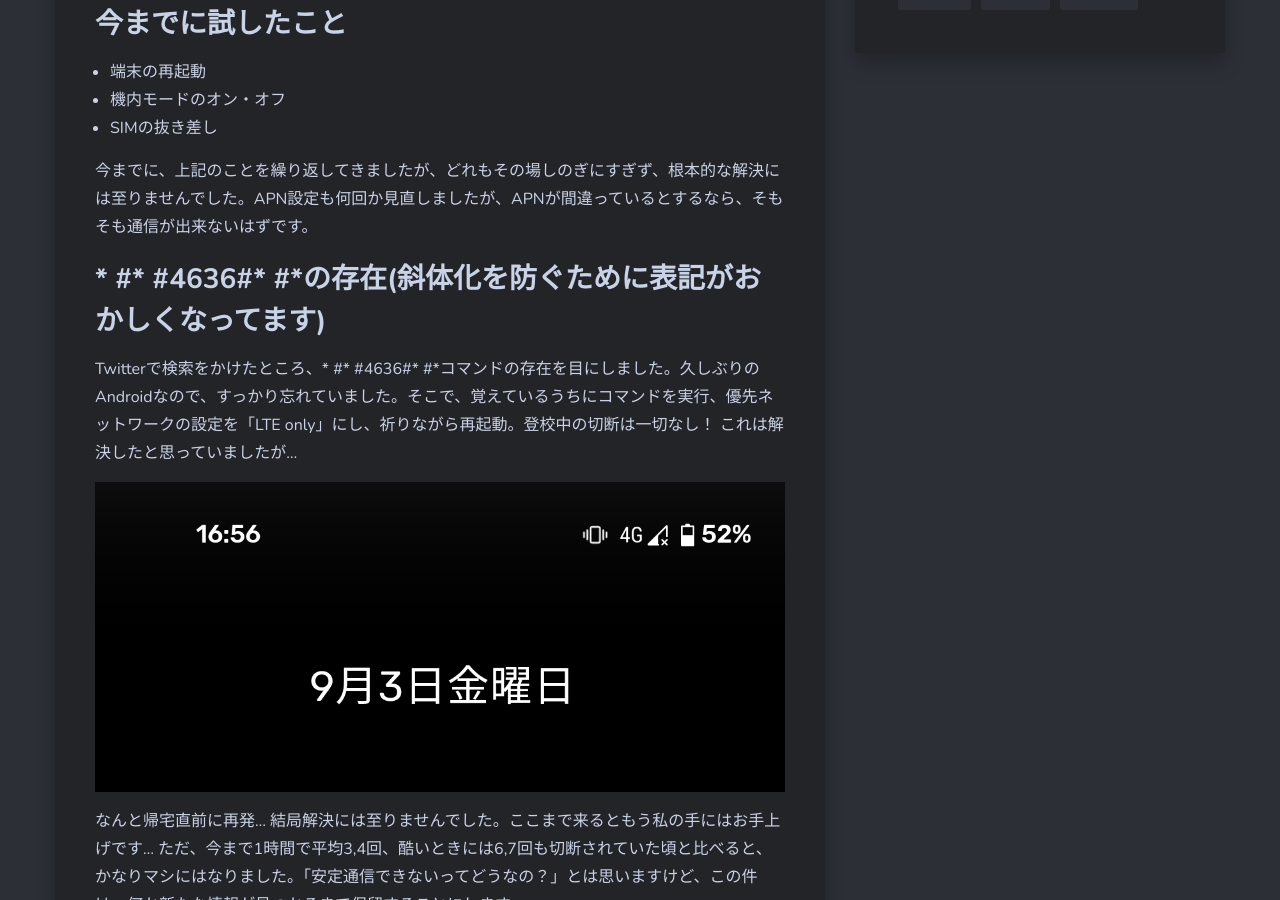
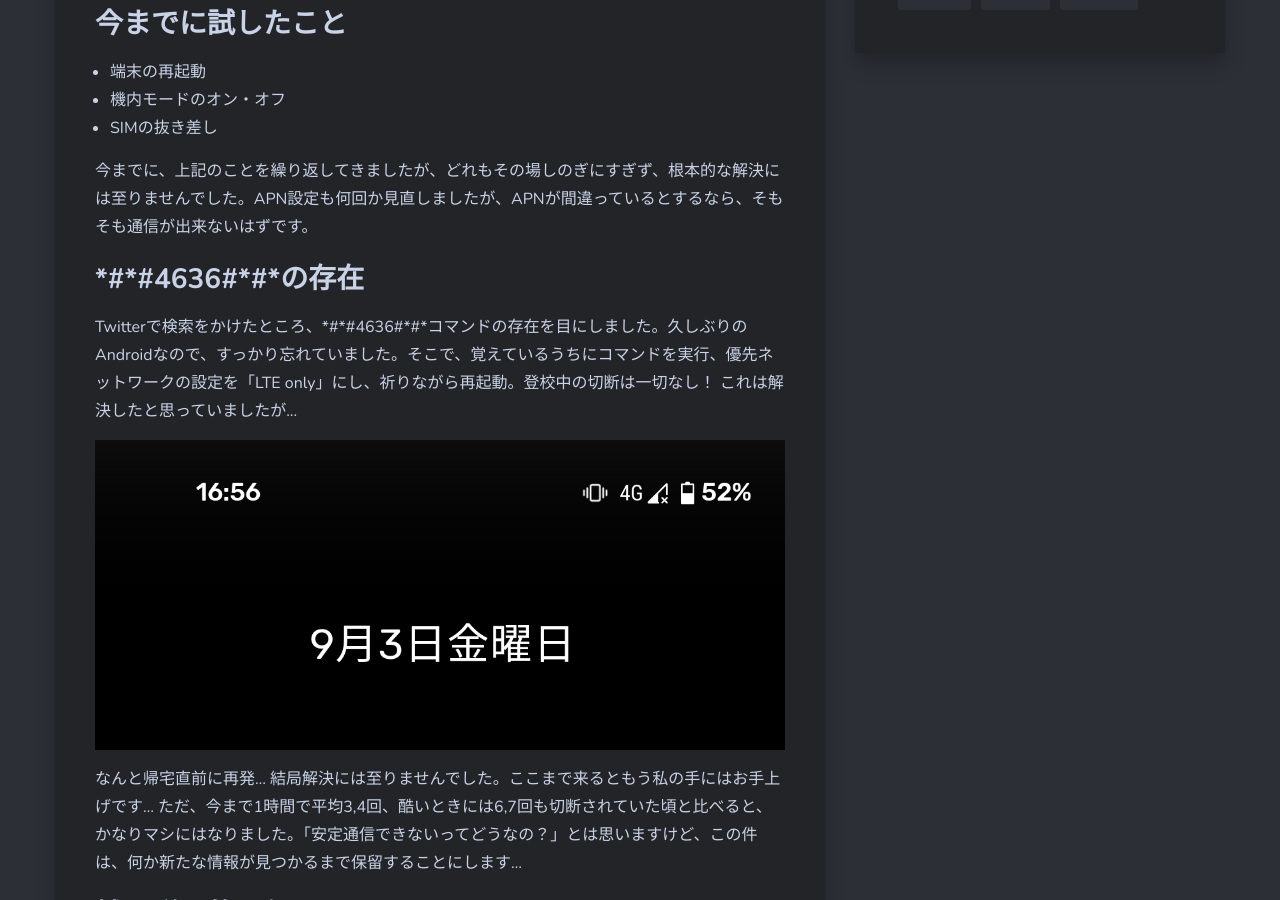
Before and after one commit to RP-800/RP-800.github.io, a Jekyll site: the page built from _posts/2021-09-03-20210903.markdown, in a window 1280 px wide and 900 px high, scrolled down 1656 px. Built offline with Jekyll 4.4.1, drawn with Linux system fonts in a browser that asks for light colours; nearby versions of some CDN libraries; comment, search, counter and statistics services are not loaded.

Commit message:
Update 2021-09-03-20210903.markdown

```diff
--- a/_posts/2021-09-03-20210903.markdown
+++ b/_posts/2021-09-03-20210903.markdown
@@ -20,8 +20,10 @@ Pixel 4aに乗り換えてから、画像のように、4Gの表記はあるも
 
 今までに、上記のことを繰り返してきましたが、どれもその場しのぎにすぎず、根本的な解決には至りませんでした。APN設定も何回か見直しましたが、APNが間違っているとするなら、そもそも通信が出来ないはずです。
 
-## * #* #4636#* #*の存在(斜体化を防ぐために表記がおかしくなってます)
-Twitterで検索をかけたところ、* #* #4636#* #*コマンドの存在を目にしました。久しぶりのAndroidなので、すっかり忘れていました。そこで、覚えているうちにコマンドを実行、優先ネットワークの設定を「LTE only」にし、祈りながら再起動。登校中の切断は一切なし！ これは解決したと思っていましたが...
+<h2>*#*#4636#*#*の存在</h2>
+<p>
+    Twitterで検索をかけたところ、*#*#4636#*#*コマンドの存在を目にしました。久しぶりのAndroidなので、すっかり忘れていました。そこで、覚えているうちにコマンドを実行、優先ネットワークの設定を「LTE only」にし、祈りながら再起動。登校中の切断は一切なし！ これは解決したと思っていましたが...
+</p>
 
 ![画像2](https://nakamoto800.github.io/img/20210903-img2.png)
 
```
